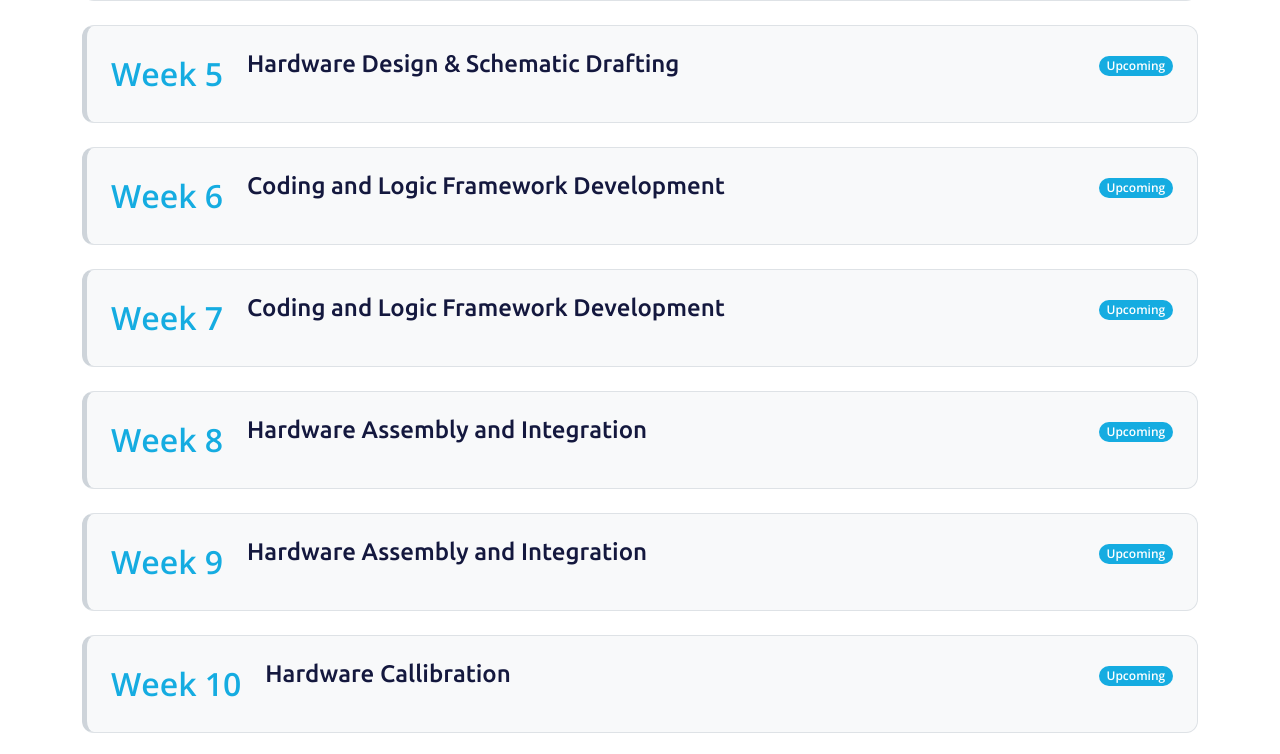
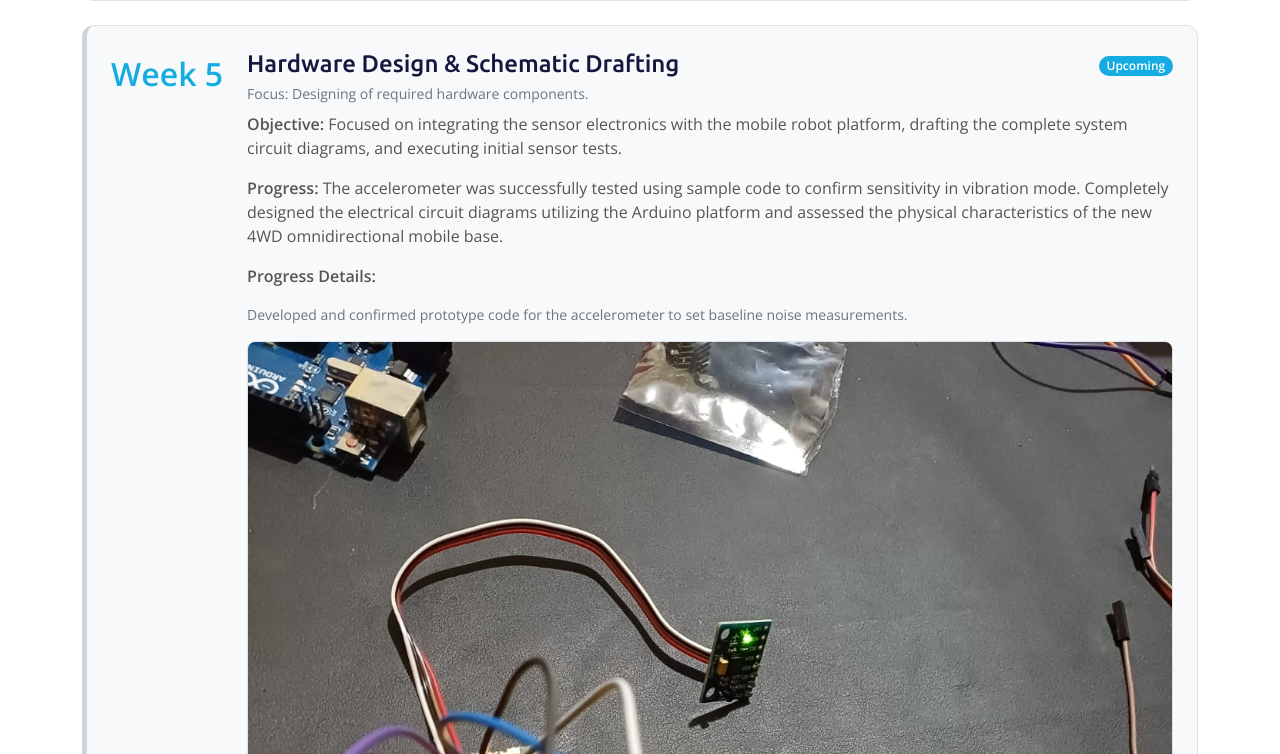
Before and after one commit to e21212-collab/FYP-Portfolio_vkrr, a plain HTML site: page project.html in a window 1280 px wide. Shown: the part 2246-3000 px from the top of the page. Drawn offline with nearby package versions, Linux system fonts and the light colour scheme.

Commit message:
Update project.html

```diff
--- a/project.html
+++ b/project.html
@@ -181,7 +181,7 @@
             </div>
         </div>
 
-        <!-- WEEK 5 - CURRENT -->
+        <!-- WEEK 5 -->
         <div class="update-card future wow fadeIn" data-wow-delay="0.1s">
             <div class="row align-items-start">
                 <div class="col-auto"><div class="week-number text-secondary">Week 5</div></div>
@@ -190,12 +190,22 @@
                          <h4 class="mb-1">Hardware Design & Schematic Drafting</h4>
                         <span class="badge bg-secondary">Upcoming</span>
                     </div>
-                    <!--<p class="text-muted small">Planned: FFT analysis of collected data; identify frequency bands dominated by ego-motion; compute cross-coherence between reference sensor and mechanosensor.</p>
-                     <p><strong>Objective:</strong> Transitioned from component selection to physical and electrical architecture design, focusing on 3D computer-aided design modeling and initial schematic drafting.</p>
-                    <p><strong>Progress:</strong> Successfully designed the core mechanical assemblies and structural interfaces required to hold the compliant antenna and actuator mechanism. </p>
+                    <p class="text-muted small mb-2">Focus: Designing of required hardware components.</p>
+                     <p><strong>Objective:</strong> Focused on integrating the sensor electronics with the mobile robot platform, drafting the complete system circuit diagrams, and executing initial sensor tests.</p>
+                    <p><strong>Progress:</strong> The accelerometer was successfully tested using sample code to confirm sensitivity in vibration mode. Completely designed the electrical circuit diagrams utilizing the Arduino platform and assessed the physical characteristics of the new 4WD omnidirectional mobile base.</p>
+                    <p><strong>Progress Details:</strong></p>
+                    <p class="text-muted small mb-2">Developed and confirmed prototype code for the accelerometer to set baseline noise measurements.</p>
+                    <div class="mt-3">
+                      <img src="img/Accelerometers.jpeg"
+                        alt="Testing of Accelerometers."
+                        style="max-width:100%; border-radius:8px; border:1px solid #dee2e6;">
+                      <p class="text-muted small mt-2">
+                        <em>Caption: Testing the prototype and configuring the pin layout of the chosen accelerometer module to confirm signal stability and baseline noise levels prior to attaching it to the sensor assembly.</em>
+                      </p>
+                    </div>
                     <li class="mb-3">
                           <i class="fa fa-file-pdf text-danger me-2"></i>
-                          <a href="https://github.com/e21212-collab/FYP-Portfolio_vkrr/blob/main/docs/Hardware_Design1.jpg.jpeg"> Deliverable 3: Design Schematic 1:</a>-->
+                          <a href="https://github.com/e21212-collab/FYP-Portfolio_vkrr/blob/main/docs/Hardware_Design1.jpg.jpeg"> Deliverable 3: Design Schematic 1:</a>
                         </li>
                 </div>
             </div>
```
